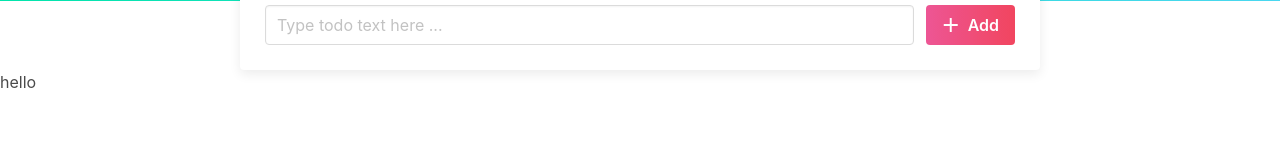
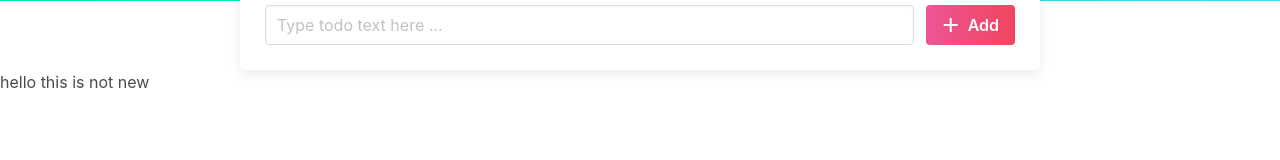
Before and after one commit to ashwin-kumar321/To-Do-List, an Angular app: page / in a window 1280 px wide. Shown: the part 303-463 px from the top of the page. Built offline with nearby package versions, Linux system fonts and the light colour scheme.

Commit message:
Update todos.component.html

```diff
--- a/src/app/todos/todos.component.html
+++ b/src/app/todos/todos.component.html
@@ -28,7 +28,7 @@
 
   </div>
 </div>
-<div>hello</div>
+<div>hello this is not new</div>
 <section class="section">
   <div class="container">
 
```
